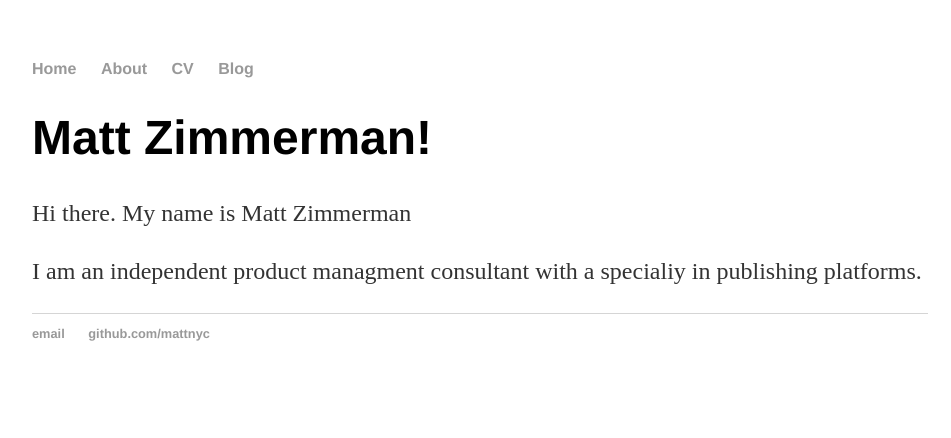
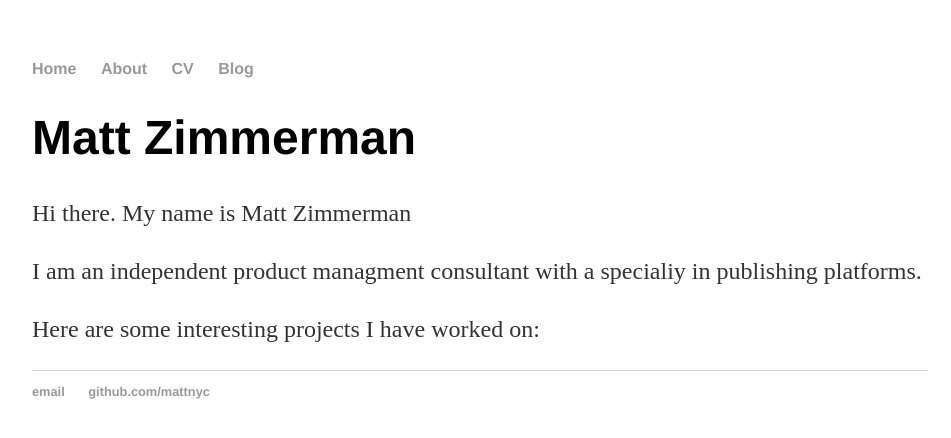
Before and after one commit to mattznyc/mattznyc.github.io, a Jekyll site: the page built from index.html, in a window 1280 px wide. Shown: the top 438 px of the page, without its empty margins (160-1111 px from the left). Built offline with Jekyll 4.4.1, drawn with Linux system fonts in a browser that asks for light colours.

Commit message:
Update index.html

```diff
--- a/index.html
+++ b/index.html
@@ -3,6 +3,7 @@ layout: default
 title: Matt Zimmerman, Digital Publishing
 ---
 <div class="blurb">
-	<h1>Matt Zimmerman!</h1>
+	<h1>Matt Zimmerman</h1>
 <p>Hi there. My name is Matt Zimmerman</p>
 <p>I am an independent product managment consultant with a specialiy in publishing platforms.</p></div><!-- /.blurb -->
+<p>Here are some interesting projects I have worked on:</p>
```
